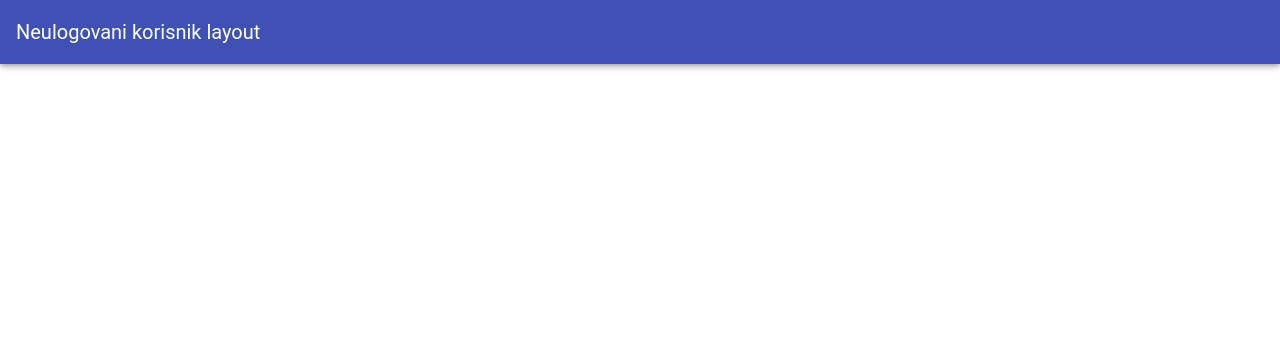
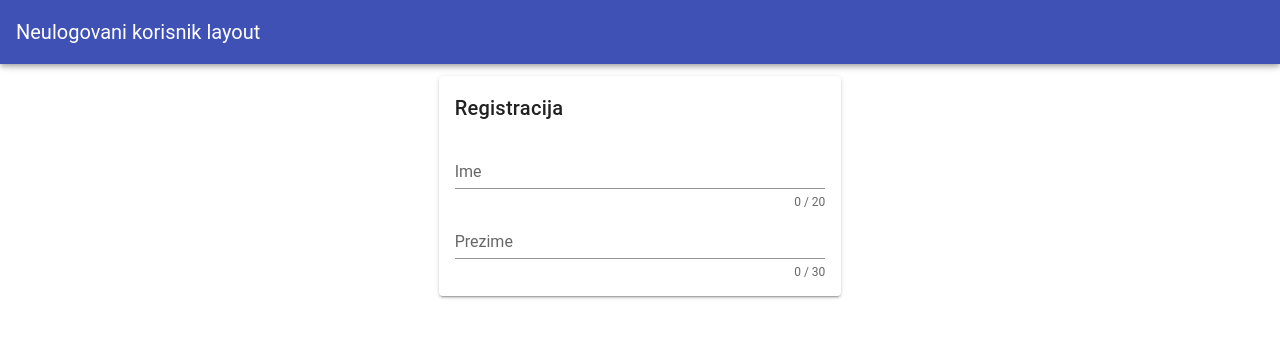
Before and after one commit to ele7ija/isamrs21, a Vue app in the folder frontend/: page /#/registracija in a window 1280 px wide. Shown: the top 338 px of the page. Built offline with nearby package versions, Linux system fonts and the light colour scheme.

Commit message:
Komponenta za registraciju i refaktorisanje

```diff
--- a/frontend/src/api/pacijenti.js
+++ b/frontend/src/api/pacijenti.js
@@ -1,13 +1,8 @@
 import axios from 'axios';
 
 export default {
-    async getAllKorisnici() {
-        axios.get('http://localhost:8080/api/pacijent')
-        .then(function(response){
-            return response;
-        })
-        .catch(function(error){
-            console.log(error);
-        })
-    }
+  async getAllKorisnici() {
+    let response = await axios.get('http://localhost:8080/api/pacijenti')
+    return response.data;
+  }
 }
--- a/frontend/src/components/Home.vue
+++ b/frontend/src/components/Login.vue
@@ -1,19 +1,20 @@
-<!-- Home page za neulog. korisnika -->
+<!-- Login page -->
 
 <template>
   <div>
-    Sadrzaj dala Home.vue komponenta. Ovo je homepage za neulog. korisnika <br>
-    <v-btn to="/registracija">Registracija</v-btn> Ne radi jos<br>
+    Sadrzaj dala Login.vue komponenta. Ovo je homepage za neulog. korisnika <br>
+    <v-btn
+      to="/registracija">
+      Registracija
+    </v-btn> <br>
     <v-btn
       @click.native='setGlobalLayout("pacijenti-layout")'
       to="/pacijenti">
       Uloguj se kao pacijent
     </v-btn> <br>
-
-    <!-- ovde ne treba da bude /home vec home page za admina klinike -->
     <v-btn
       @click.native='setGlobalLayout("admin-klinike-layout")'
-      to="/home">Uloguj se kao admin klinike
+      to="/login">Uloguj se kao admin klinike
     </v-btn> <br>
   </div>
 </template>
@@ -22,7 +23,7 @@
 import {mapMutations} from 'vuex'
 
 export default {
-  name: "Home",
+  name: "Login",
   methods: {
     ...mapMutations([
       'setGlobalLayout'
--- /dev/null
+++ b/frontend/src/components/Registracija.vue
@@ -0,0 +1,56 @@
+<template>
+  <v-container fluid><v-row>
+  <v-col class='md-3'></v-col>
+  <v-col class='md-4'>
+    <v-card>
+    <v-card-title>Registracija</v-card-title>
+    <v-card-text>
+    <v-form ref='loginForm' v-model='valid'>
+      <v-text-field
+        v-model='ime'
+        :counter='20'
+        :rules='imePravila'
+        label='Ime'
+        required>
+      </v-text-field>
+      <v-text-field
+        v-model='prezime'
+        :counter='30'
+        :rules='prezimePravila'
+        label='Prezime'
+        required>
+      </v-text-field>
+    </v-form>
+    </v-card-text>
+    </v-card>
+  </v-col>
+  <v-col></v-col>
+  </v-row></v-container>
+</template>
+
+<script>
+export default {
+  name: 'Registracija',
+  data: function() {
+    return {
+      valid: true,
+      ime: '',
+      imePravila: [
+
+      ],
+      prezime: '',
+      prezimePravila: [
+
+      ],
+      email: '',
+      emailPravila: [
+
+      ],
+    }
+  }
+}
+</script>
+
+<style>
+
+</style>
--- a/frontend/src/components/pacijenti/Pacijenti.vue
+++ b/frontend/src/components/pacijenti/Pacijenti.vue
@@ -1,16 +1,30 @@
 <template>
   <v-container fluid>
     <v-list>
-      <v-list-item>
-        e
+      <v-list-item v-for="pacijent in getAll"
+        :key='pacijent.id'>
+        {{pacijent.ime}} {{pacijent.prezime}}
       </v-list-item>
     </v-list>
   </v-container>
 </template>
 
 <script>
+import {mapGetters, mapActions} from 'vuex'
+
 export default {
   name: 'Pacijenti',
+  computed: mapGetters({
+    getAll: 'pacijenti/getPacijenti'
+  }),
+  created() {
+    this.loadPacijenti()
+  },
+  methods: {
+    ...mapActions({
+      loadPacijenti: 'pacijenti/loadPacijenti'
+    })
+  }
 }
 </script>
 
--- a/frontend/src/router/index.js
+++ b/frontend/src/router/index.js
@@ -1,6 +1,7 @@
 import Vue from 'vue';
 import Router from 'vue-router';
-import home from '@/components/Home';
+import Login from '@/components/Login';
+import Registracija from '@/components/Registracija';
 import TipPregleda from "@/components/tipovi_pregleda/TipPregleda"
 import Pacijenti from "@/components/pacijenti/Pacijenti"
 //Plugins
@@ -9,13 +10,18 @@ Vue.use(Router)
 export default new Router({
   routes : [
     {
-      path: '/home',
-      name: 'home',
-      component: home
+      path: '/login',
+      name: 'login',
+      component: Login
     },
     {
       path: '',
-      redirect: '/home'
+      redirect: '/login'
+    },
+    {
+      path: '/registracija',
+      name: 'registracija',
+      component: Registracija
     },
     {
       path: '/tipovi_pregleda',
--- a/frontend/src/store/modules/pacijenti.js
+++ b/frontend/src/store/modules/pacijenti.js
@@ -3,11 +3,15 @@ import pacijenti from '@/api/pacijenti'
 const state = {
   pacijenti: []
 }
-const getters = {}
+const getters = {
+  getPacijenti: (state) => {
+    return state.pacijenti;
+  }
+}
 const actions = {
   async loadPacijenti({commit}){
-    let response = await pacijenti.getAllKorisnici();
-    commit('setPacijenti', response.data);
+    let data = await pacijenti.getAllKorisnici();
+    commit('setPacijenti', data);
   }
 }
 const mutations = {
```
